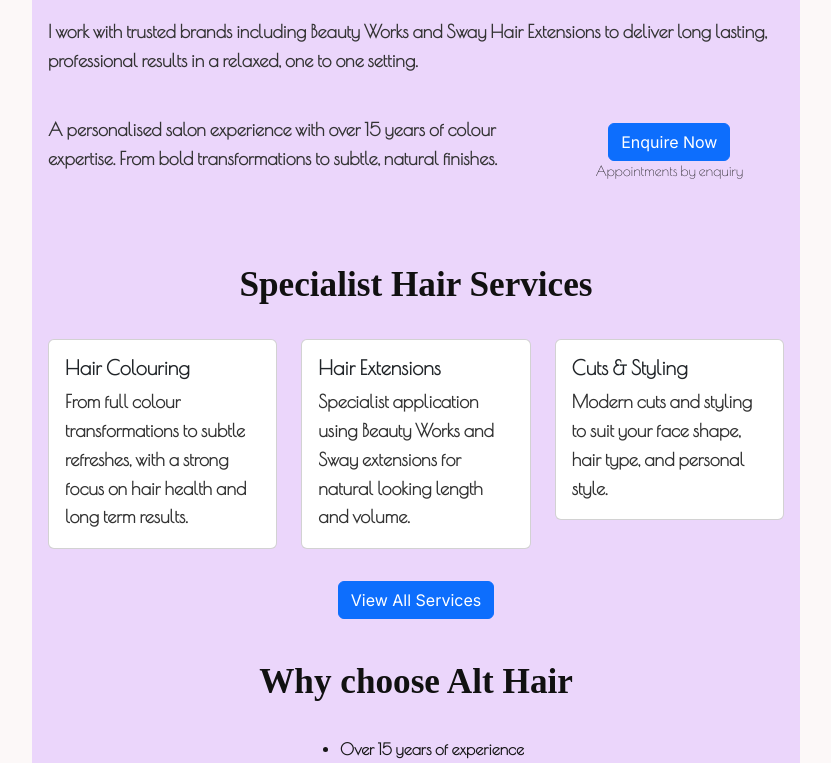
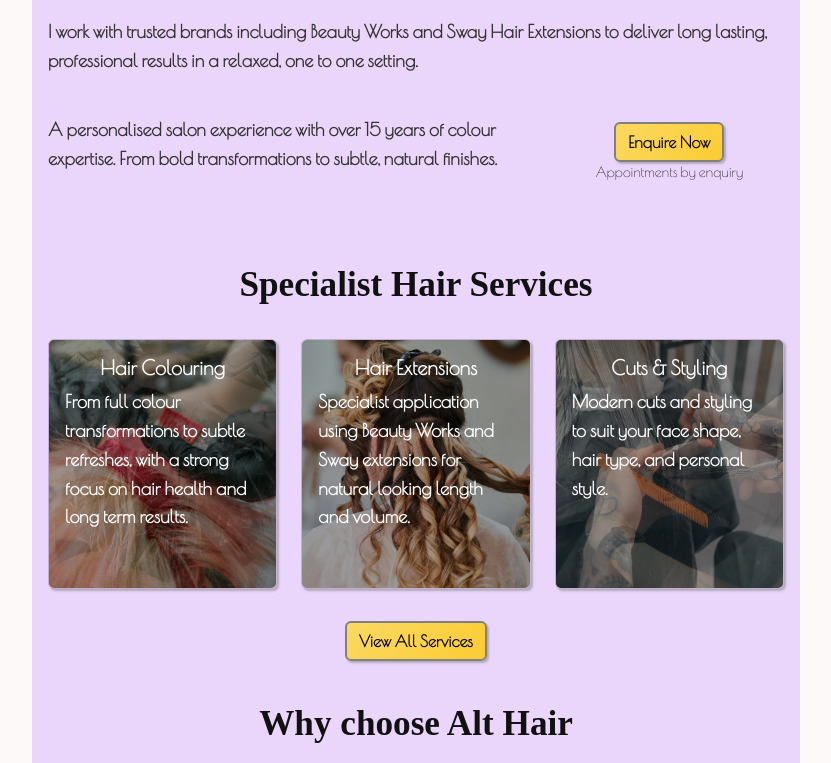
Before and after one commit to KyleMardell/km-web, a Next.js app: page /projects/althairsalon in a window 1280 px wide. Shown: the part 861-1624 px from the top of the page, without its empty margins (224-1055 px from the left). Built offline with nearby package versions, Linux system fonts and the light colour scheme; a web font is replaced by a local one.

Commit message:
Update alt hair page

```diff
--- a/src/app/page.js
+++ b/src/app/page.js
@@ -280,6 +280,7 @@ export default function Home() {
                             clean and professional, modern and bold, or
                             somewhere in between.
                         </p>
+                        <Link href="/projects/althairsalon">Alt Hair Salon</Link>
                     </Col>
                 </Row>
 
--- a/src/app/projects/althairsalon/AltHairNav.js
+++ b/src/app/projects/althairsalon/AltHairNav.js
@@ -6,7 +6,7 @@ import styles from "./AltHairNav.module.css";
 
 const AltHairNav = () => {
     return (
-        <Navbar expand="lg" className={styles.AltNav}>
+        <Navbar fixed="top" expand="lg" className={styles.AltNav}>
             <Container>
                 <Navbar.Brand href="/projects/althairsalon" className={styles.BussName}>
                     Alt Hair Salon
--- a/src/app/projects/althairsalon/AltHairNav.module.css
+++ b/src/app/projects/althairsalon/AltHairNav.module.css
@@ -1,8 +1,10 @@
 @import url("https://fonts.googleapis.com/css2?family=Lavishly+Yours&family=Poiret+One&display=swap");
 
 .AltNav {
-    box-shadow: 2px 2px 2px gray;
+    box-shadow: 2px 2px 2px rgba(125, 125, 125, 0.5);
     overflow: hidden;
+    margin-top: 56px;
+    background-color: #ebd6fb;
 }
 
 .BussName {
@@ -16,6 +18,7 @@
     border-radius: 2px;
     border: 1px solid gray;
     background: linear-gradient(135deg, rgba(255, 217, 61, 0.2),  rgba(255, 201, 0, 0.3) );
+    box-shadow: 2px 2px 2px rgba(125, 125, 125, 0.3);
 }
 
 .PageLinkActive {
--- a/src/app/projects/althairsalon/AltHairPage.module.css
+++ b/src/app/projects/althairsalon/AltHairPage.module.css
@@ -3,6 +3,7 @@
 .AppWrapper {
     background-color: #ebd6fb;
     padding: 0;
+    padding-top: 56px;
 }
 
 .heroImageWrapper {
@@ -50,9 +51,114 @@
     font-family: "Poiret One", sans-serif;
 }
 
+.AltButton {
+    border: 2px solid gray;
+    background: linear-gradient(
+        135deg,
+        rgba(255, 217, 61, 0.8),
+        rgba(255, 201, 0, 0.8)
+    );
+    font-family: "Poiret One", sans-serif;
+    font-weight: 800;
+    color: black;
+    box-shadow: 2px 2px 2px rgba(125, 125, 125, 0.5);
+}
+
+/* Card Styles */
 .CardHead {
     font-family: "Poiret One", sans-serif;
     font-weight: 800;
+}
+
+.CardText {
+    font-family: "Poiret One", sans-serif;
+    font-weight: 800;
+    color: white;
+}
+
+.bgCard {
+    position: relative;
+    overflow: hidden;
+    min-height: 250px;
+    background: transparent;
+    box-shadow: 2px 2px 2px rgba(125, 125, 125, 0.5);
+}
+
+.bgAnimation {
+    position: absolute;
+    inset: 0;
+    z-index: 1;
+    background-size: cover;
+    background-position: center;
+    background-repeat: no-repeat;
+}
+
+.AnimColour {
+    animation: bgFadeColour 15s infinite;
+}
+
+.AnimExtension {
+    animation: bgFadeExtension 25s infinite;
+}
+
+.AnimCut {
+    animation: bgFadeCut 15s infinite;
+}
+
+@keyframes bgFadeColour {
+    0% {
+        background-image: url("/images/althair/colouring1.webp");
+    }
+    33% {
+        background-image: url("/images/althair/colouring2.webp");
+    }
+    66% {
+        background-image: url("/images/althair/colouring1.webp");
+    }
+    100% {
+        background-image: url("/images/althair/colouring2.webp");
+    }
+}
+
+@keyframes bgFadeExtension {
+    0% {
+        background-image: url("/images/althair/styling1.webp");
+    }
+    25% {
+        background-image: url("/images/althair/styling2.webp");
+    }
+    50% {
+        background-image: url("/images/althair/styling3.webp");
+    }
+    75% {
+        background-image: url("/images/althair/styling4.webp");
+    }
+    100% {
+        background-image: url("/images/althair/styling1.webp");
+    }
+}
+
+@keyframes bgFadeCut {
+    0% {
+        background-image: url("/images/althair/cut1.webp");
+    }
+    33% {
+        background-image: url("/images/althair/cut2.webp");
+    }
+    66% {
+        background-image: url("/images/althair/cut1.webp");
+    }
+    100% {
+        background-image: url("/images/althair/cut2.webp");
+    }
+}
+
+/* Ensure the card content is above the background */
+.cardContent {
+    position: relative;
+    z-index: 2;
+    color: white;
+    background: rgba(0, 0, 0, 0.35); /* optional */
 }
 
 @media (max-width: 768px) {
--- a/src/app/projects/althairsalon/page.js
+++ b/src/app/projects/althairsalon/page.js
@@ -1,7 +1,7 @@
 "use client";
 
 import React from "react";
-import { Button, Card, Col, Container, Row } from "react-bootstrap";
+import { Button, Card, Carousel, Col, Container, Row } from "react-bootstrap";
 import AltHairNav from "./AltHairNav";
 import Image from "next/image";
 
@@ -31,7 +31,7 @@ const AltHairPage = () => {
                             <div className={styles.heroImageWrapper}>
                                 <Image
                                     src="/images/althair/fourgirls.webp"
-                                    alt="4 girls with their backs turned, each with different heair styles"
+                                    alt="4 girls with their backs turned, each with different hair styles"
                                     fill
                                     priority
                                     sizes="100vw"
@@ -46,7 +46,9 @@ const AltHairPage = () => {
                 <Col>
                     <Row className="text-center">
                         <Col>
-                            <h2 className={styles.HeadFont}>Welcome to Alt Hair</h2>
+                            <h2 className={styles.HeadFont}>
+                                Welcome to Alt Hair
+                            </h2>
                         </Col>
                     </Row>
                     <Row className={`my-4 ${styles.ReadFont}`}>
@@ -77,8 +79,12 @@ const AltHairPage = () => {
                         <Col
                             xs={4}
                             className="d-flex flex-column align-items-center justify-content-center text-center">
-                            <Button>Enquire Now</Button>
-                            <small className={`${styles.SmallFont}`}>Appointments by enquiry</small>
+                            <Button className={styles.AltButton}>
+                                Enquire Now
+                            </Button>
+                            <small className={`${styles.SmallFont}`}>
+                                Appointments by enquiry
+                            </small>
                         </Col>
                     </Row>
                 </Col>
@@ -87,15 +93,21 @@ const AltHairPage = () => {
                 <Col>
                     <Row className="text-center my-4">
                         <Col>
-                            <h2 className={`${styles.HeadFont}`}>Specialist Hair Services</h2>
+                            <h2 className={`${styles.HeadFont}`}>
+                                Specialist Hair Services
+                            </h2>
                         </Col>
                     </Row>
                     <Row>
                         <Col xs={12} lg={4} className="mb-3">
-                            <Card>
-                                <Card.Body>
-                                    <Card.Title className={`${styles.CardHead}`}>Hair Colouring</Card.Title>
-                                    <Card.Text className={`${styles.ReadFont}`}>
+                            <Card className={styles.bgCard}>
+                                <div className={`${styles.bgAnimation} ${styles.AnimColour}`}></div>
+                                <Card.Body className={styles.cardContent}>
+                                    <Card.Title
+                                        className={`${styles.CardHead} text-center`}>
+                                        Hair Colouring
+                                    </Card.Title>
+                                    <Card.Text className={styles.CardText}>
                                         From full colour transformations to
                                         subtle refreshes, with a strong focus on
                                         hair health and long term results.
@@ -104,10 +116,14 @@ const AltHairPage = () => {
                             </Card>
                         </Col>
                         <Col xs={12} lg={4} className="mb-3">
-                            <Card>
-                                <Card.Body>
-                                    <Card.Title className={`${styles.CardHead}`}>Hair Extensions</Card.Title>
-                                    <Card.Text className={`${styles.ReadFont}`}>
+                            <Card className={styles.bgCard}>
+                                <div className={`${styles.bgAnimation} ${styles.AnimExtension}`}></div>
+                                <Card.Body className={styles.cardContent}>
+                                    <Card.Title
+                                        className={`${styles.CardHead} text-center`}>
+                                        Hair Extensions
+                                    </Card.Title>
+                                    <Card.Text className={styles.CardText}>
                                         Specialist application using Beauty
                                         Works and Sway extensions for natural
                                         looking length and volume.
@@ -116,10 +132,14 @@ const AltHairPage = () => {
                             </Card>
                         </Col>
                         <Col xs={12} lg={4} className="mb-3">
-                            <Card>
-                                <Card.Body>
-                                    <Card.Title className={`${styles.CardHead}`}>Cuts & Styling</Card.Title>
-                                    <Card.Text className={`${styles.ReadFont}`}>
+                            <Card className={styles.bgCard}>
+                                <div className={`${styles.bgAnimation} ${styles.AnimCut}`}></div>
+                                <Card.Body className={styles.cardContent}>
+                                    <Card.Title
+                                        className={`${styles.CardHead} text-center`}>
+                                        Cuts & Styling
+                                    </Card.Title>
+                                    <Card.Text className={styles.CardText}>
                                         Modern cuts and styling to suit your
                                         face shape, hair type, and personal
                                         style.
@@ -130,7 +150,9 @@ const AltHairPage = () => {
                     </Row>
                     <Row className="my-3 text-center">
                         <Col>
-                            <Button>View All Services</Button>
+                            <Button className={styles.AltButton}>
+                                View All Services
+                            </Button>
                         </Col>
                     </Row>
                 </Col>
@@ -139,7 +161,9 @@ const AltHairPage = () => {
                 <Col>
                     <Row className="my-4 text-center">
                         <Col>
-                            <h2 className={`${styles.HeadFont}`}>Why choose Alt Hair</h2>
+                            <h2 className={`${styles.HeadFont}`}>
+                                Why choose Alt Hair
+                            </h2>
                         </Col>
                     </Row>
                     <Row>
@@ -163,7 +187,9 @@ const AltHairPage = () => {
                     </Row>
                     <Row className="my-4 text-center">
                         <Col>
-                            <Button>View Gallery</Button>
+                            <Button className={styles.AltButton}>
+                                View Gallery
+                            </Button>
                         </Col>
                     </Row>
                 </Col>
@@ -172,7 +198,9 @@ const AltHairPage = () => {
                 <Col>
                     <Row className="my-4 text-center">
                         <Col>
-                            <h2 className={`${styles.HeadFont}`}>Client Reviews</h2>
+                            <h2 className={`${styles.HeadFont}`}>
+                                Client Reviews
+                            </h2>
                         </Col>
                     </Row>
                     <Row className="px-md-5">
@@ -191,7 +219,9 @@ const AltHairPage = () => {
                 <Col>
                     <Row className="my-4">
                         <Col>
-                            <h2 className={`${styles.HeadFont}`}>Where to find us</h2>
+                            <h2 className={`${styles.HeadFont}`}>
+                                Where to find us
+                            </h2>
                         </Col>
                     </Row>
                     <Row>
@@ -210,7 +240,11 @@ const AltHairPage = () => {
                 <Col>
                     <Row className="my-4 text-center">
                         <Col>
-                            <h2 className={`${styles.HeadFont}`}>Ready to book<br /> or<br /> have a question?</h2>
+                            <h2 className={`${styles.HeadFont}`}>
+                                Ready to book
+                                <br /> or
+                                <br /> have a question?
+                            </h2>
                             <p className={`${styles.ReadFont}`}>
                                 Get in touch to discuss your hair, ask a
                                 question, or enquire about availability.
@@ -219,7 +253,9 @@ const AltHairPage = () => {
                     </Row>
                     <Row className=" mb-5 text-center">
                         <Col>
-                            <Button>Contact Alt Hair</Button>
+                            <Button className={styles.AltButton}>
+                                Contact Alt Hair
+                            </Button>
                         </Col>
                     </Row>
                 </Col>
```
